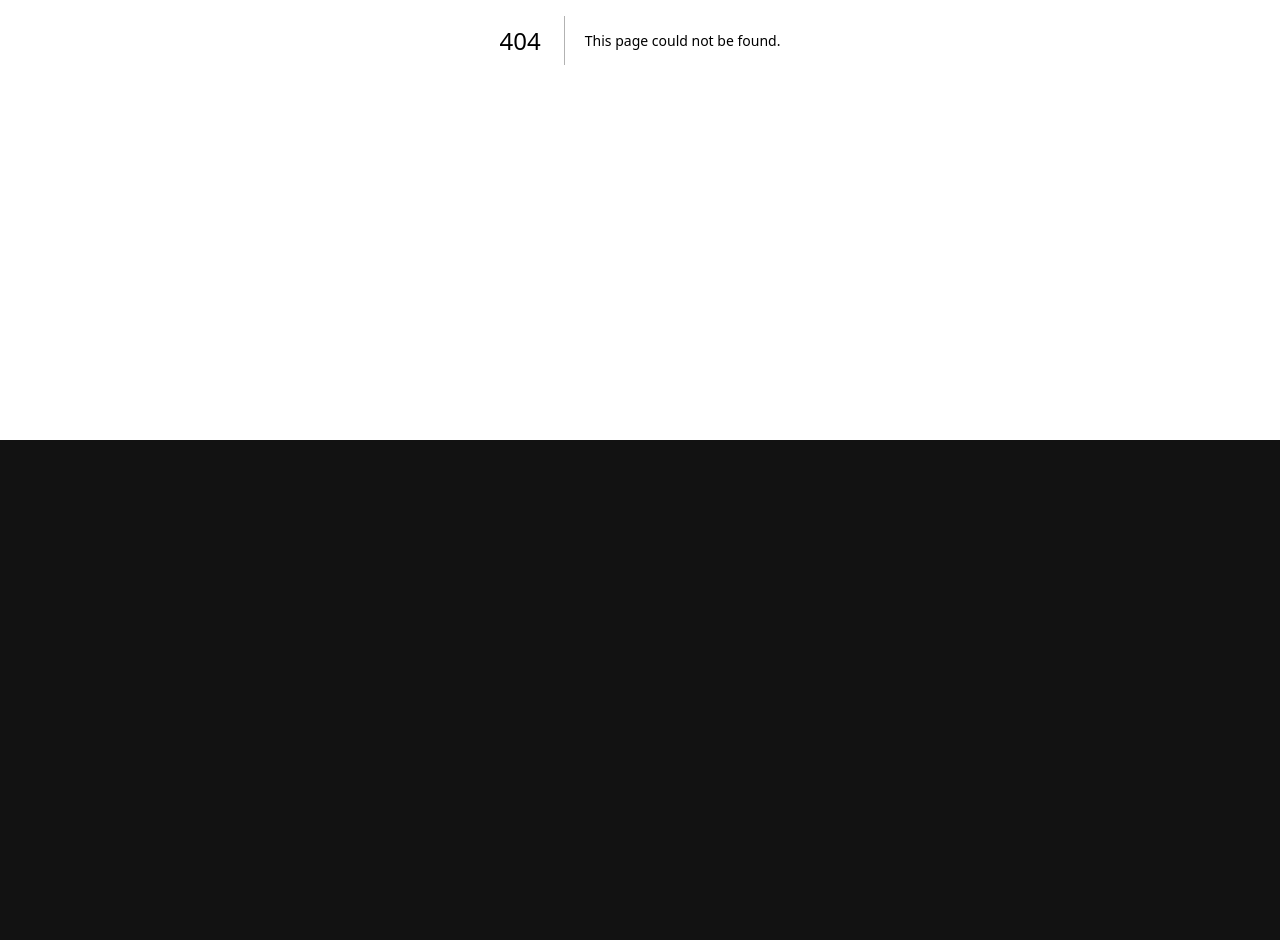
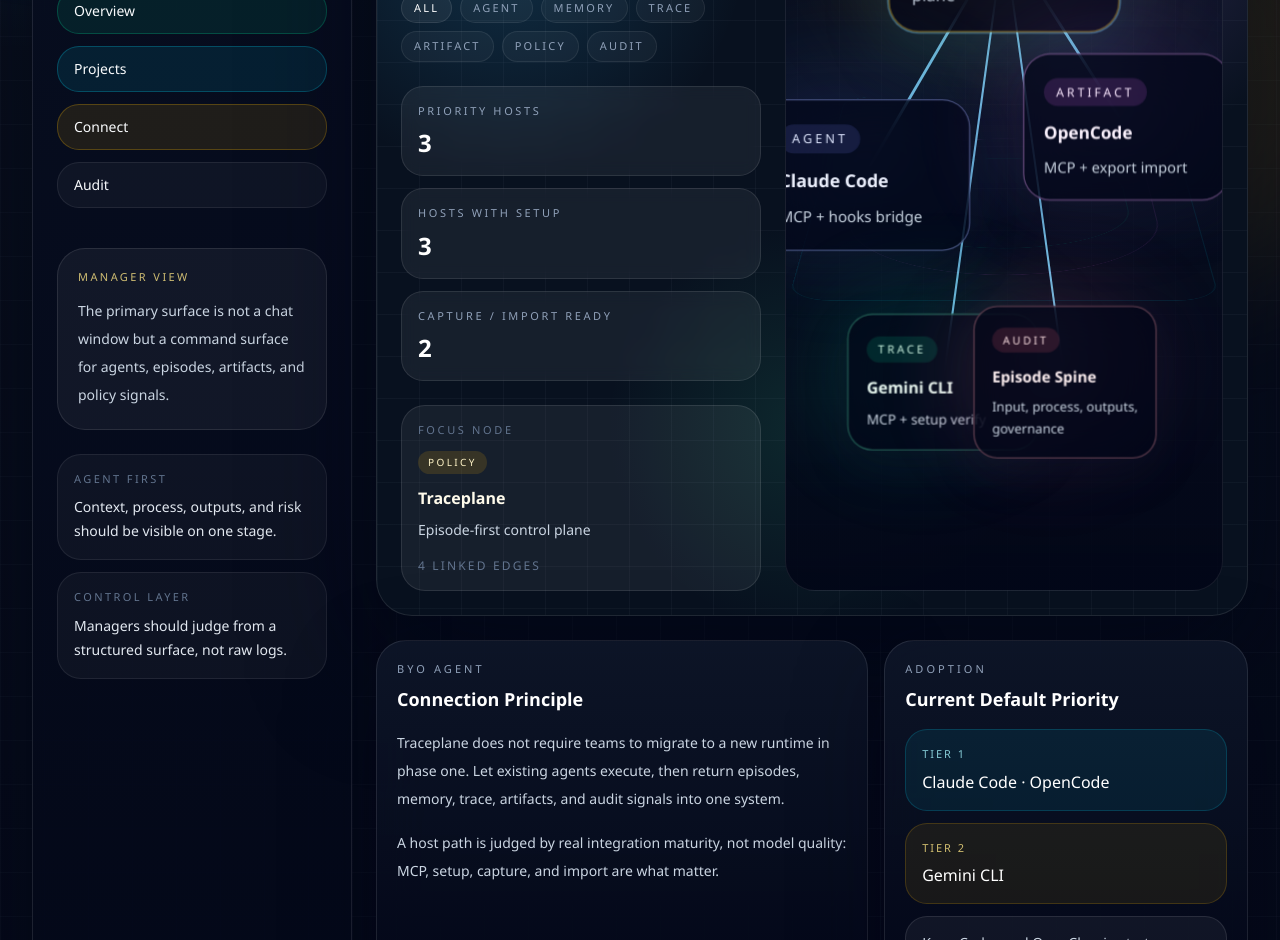
Before and after one commit to jaxxchen003/Traceplane, a Next.js app: page /en/connect in a window 1280 px wide. Before the commit this address had no page. Shown: the part 360-1300 px from the top of the page. Before the commit the page ends 800 px from the top, so only its background shows below. Built offline with nearby package versions, Linux system fonts and the light colour scheme.

Commit message:
Add host connect page to the demo UI

```diff
--- /dev/null
+++ b/app/[locale]/connect/page.tsx
@@ -0,0 +1,214 @@
+import { notFound } from "next/navigation";
+
+import { GraphTheater } from "@/components/graph-theater";
+import { Panel } from "@/components/panel";
+import { brand } from "@/lib/brand";
+import { getDictionary, isLocale } from "@/lib/i18n";
+
+const hostCards = [
+  {
+    id: "claude",
+    name: "Claude Code",
+    level: ["MCP", "Setup", "Capture"],
+    setup: "npm run claude:setup -- q2-customer-pulse research-agent",
+    verify: "npm run claude:verify",
+    quickstart: "docs/claude-quickstart.md",
+    tone: "agent" as const
+  },
+  {
+    id: "opencode",
+    name: "OpenCode",
+    level: ["MCP", "Setup", "Import"],
+    setup: "npm run opencode:setup",
+    verify: "npm run opencode:verify",
+    quickstart: "docs/opencode-quickstart.md",
+    tone: "artifact" as const
+  },
+  {
+    id: "gemini",
+    name: "Gemini CLI",
+    level: ["MCP", "Setup"],
+    setup: "npm run gemini:setup",
+    verify: "npm run gemini:verify",
+    quickstart: "docs/gemini-quickstart.md",
+    tone: "trace" as const
+  }
+];
+
+export default async function ConnectPage({
+  params
+}: {
+  params: Promise<{ locale: string }>;
+}) {
+  const { locale } = await params;
+  if (!isLocale(locale)) notFound();
+
+  const dict = getDictionary(locale);
+  const nodes = [
+    {
+      id: "traceplane-core",
+      label: brand.name,
+      meta: locale === "zh" ? "Episode-first control plane" : "Episode-first control plane",
+      x: 50,
+      y: 18,
+      z: 0.96,
+      tone: "policy" as const
+    },
+    {
+      id: "claude-host",
+      label: "Claude Code",
+      meta: locale === "zh" ? "MCP + hooks bridge" : "MCP + hooks bridge",
+      x: 18,
+      y: 48,
+      z: 0.78,
+      tone: "agent" as const
+    },
+    {
+      id: "opencode-host",
+      label: "OpenCode",
+      meta: locale === "zh" ? "MCP + export import" : "MCP + export import",
+      x: 78,
+      y: 42,
+      z: 0.72,
+      tone: "artifact" as const
+    },
+    {
+      id: "gemini-host",
+      label: "Gemini CLI",
+      meta: locale === "zh" ? "MCP + setup verify" : "MCP + setup verify",
+      x: 36,
+      y: 74,
+      z: 0.58,
+      tone: "trace" as const
+    },
+    {
+      id: "episode-spine",
+      label: locale === "zh" ? "Episode Spine" : "Episode Spine",
+      meta: locale === "zh" ? "输入、过程、产物、治理" : "Input, process, outputs, governance",
+      x: 64,
+      y: 74,
+      z: 0.5,
+      tone: "audit" as const
+    }
+  ];
+  const edges = [
+    { from: "claude-host", to: "traceplane-core", emphasis: "strong" as const },
+    { from: "opencode-host", to: "traceplane-core", emphasis: "strong" as const },
+    { from: "gemini-host", to: "traceplane-core", emphasis: "soft" as const },
+    { from: "traceplane-core", to: "episode-spine", emphasis: "strong" as const }
+  ];
+
+  return (
+    <div className="space-y-6">
+      <GraphTheater
+        title={locale === "zh" ? "Connect Traceplane" : "Connect Traceplane"}
+        subtitle={
+          locale === "zh"
+            ? "第一阶段不要替换用户已有 Agent，而是先把 Claude Code、OpenCode、Gemini CLI 的工作证据链接入同一条 Episode 主线。"
+            : "Do not replace existing agents in phase one. Connect Claude Code, OpenCode, and Gemini CLI into the same episode spine first."
+        }
+        nodes={nodes}
+        edges={edges}
+        stats={[
+          { label: locale === "zh" ? "优先 Host" : "Priority hosts", value: "3" },
+          { label: locale === "zh" ? "已具备 Setup" : "Hosts with setup", value: "3" },
+          { label: locale === "zh" ? "已具备 Capture/Import" : "Capture / import ready", value: "2" }
+        ]}
+      />
+
+      <section className="grid gap-4 xl:grid-cols-[1.15fr_0.85fr]">
+        <Panel
+          title={locale === "zh" ? "接入原则" : "Connection Principle"}
+          eyebrow="BYO Agent"
+        >
+          <div className="space-y-4 text-sm leading-7 text-slate-300">
+            <p>
+              {locale === "zh"
+                ? "Traceplane 当前不要求团队迁移到新的 runtime。第一阶段先让主流 Agent 继续负责执行，再把 episode、memory、trace、artifact 和 audit 沉淀回同一个系统。"
+                : "Traceplane does not require teams to migrate to a new runtime in phase one. Let existing agents execute, then return episodes, memory, trace, artifacts, and audit signals into one system."}
+            </p>
+            <p>
+              {locale === "zh"
+                ? "判断一条 host 路线是否成熟，不看模型强弱，而看它是否已经具备 MCP、setup、capture 或 import 这些实际可落地的接入层。"
+                : "A host path is judged by real integration maturity, not model quality: MCP, setup, capture, and import are what matter."}
+            </p>
+          </div>
+        </Panel>
+
+        <Panel
+          title={locale === "zh" ? "当前默认优先级" : "Current Default Priority"}
+          eyebrow="Adoption"
+        >
+          <div className="space-y-3 text-sm text-slate-300">
+            <div className="rounded-[22px] border border-cyan-400/18 bg-cyan-400/8 px-4 py-4">
+              <div className="text-[11px] uppercase tracking-[0.18em] text-cyan-200/80">
+                {locale === "zh" ? "第一优先" : "Tier 1"}
+              </div>
+              <div className="mt-2 text-base font-medium text-white">Claude Code · OpenCode</div>
+            </div>
+            <div className="rounded-[22px] border border-amber-400/18 bg-amber-400/8 px-4 py-4">
+              <div className="text-[11px] uppercase tracking-[0.18em] text-amber-200/80">
+                {locale === "zh" ? "第二优先" : "Tier 2"}
+              </div>
+              <div className="mt-2 text-base font-medium text-white">Gemini CLI</div>
+            </div>
+            <div className="rounded-[22px] border border-white/10 bg-white/5 px-4 py-4 text-slate-300">
+              {locale === "zh"
+                ? "Codex 和 OpenClaw 继续保留在策略层，但当前先不承诺同等深度的 host 级接入。"
+                : "Keep Codex and OpenClaw in strategy scope, but do not promise the same host-level depth yet."}
+            </div>
+          </div>
+        </Panel>
+      </section>
+
+      <Panel title={locale === "zh" ? "Host Setup Matrix" : "Host Setup Matrix"} eyebrow={dict.nav.connect}>
+        <div className="grid gap-4 xl:grid-cols-3">
+          {hostCards.map((host) => (
+            <div
+              key={host.id}
+              className="rounded-[28px] border border-white/10 bg-white/5 px-5 py-5"
+            >
+              <div className="flex items-start justify-between gap-4">
+                <div>
+                  <h2 className="text-xl font-semibold text-white">{host.name}</h2>
+                  <div className="mt-3 flex flex-wrap gap-2">
+                    {host.level.map((tag) => (
+                      <span
+                        key={tag}
+                        className="rounded-full border border-white/10 bg-white/8 px-3 py-1 text-[11px] uppercase tracking-[0.16em] text-slate-200"
+                      >
+                        {tag}
+                      </span>
+                    ))}
+                  </div>
+                </div>
+              </div>
+
+              <div className="mt-5 space-y-4 text-sm text-slate-300">
+                <div>
+                  <div className="mb-2 text-[11px] uppercase tracking-[0.18em] text-slate-500">
+                    {locale === "zh" ? "Setup" : "Setup"}
+                  </div>
+                  <pre className="overflow-x-auto rounded-[20px] border border-white/10 bg-slate-950/70 px-4 py-3 text-xs text-slate-100">
+                    <code>{host.setup}</code>
+                  </pre>
+                </div>
+                <div>
+                  <div className="mb-2 text-[11px] uppercase tracking-[0.18em] text-slate-500">
+                    {locale === "zh" ? "Verify" : "Verify"}
+                  </div>
+                  <pre className="overflow-x-auto rounded-[20px] border border-white/10 bg-slate-950/70 px-4 py-3 text-xs text-slate-100">
+                    <code>{host.verify}</code>
+                  </pre>
+                </div>
+                <div className="text-xs uppercase tracking-[0.16em] text-cyan-200/80">
+                  {locale === "zh" ? "Quickstart" : "Quickstart"}: {host.quickstart}
+                </div>
+              </div>
+            </div>
+          ))}
+        </div>
+      </Panel>
+    </div>
+  );
+}
--- a/components/app-shell.tsx
+++ b/components/app-shell.tsx
@@ -54,6 +54,12 @@
               className="block rounded-[22px] border border-cyan-400/25 bg-cyan-400/10 px-4 py-3 text-sm text-cyan-50 transition hover:border-cyan-300/40 hover:bg-cyan-400/14"
             >
               {dict.nav.projects}
+            </Link>
+            <Link
+              href={`/${locale}/connect`}
+              className="block rounded-[22px] border border-amber-400/25 bg-amber-400/10 px-4 py-3 text-sm text-amber-50 transition hover:border-amber-300/40 hover:bg-amber-400/14"
+            >
+              {dict.nav.connect}
             </Link>
             <Link
               href={`/${locale}/audit`}
--- a/lib/i18n.ts
+++ b/lib/i18n.ts
@@ -14,6 +14,7 @@
   nav: {
     dashboard: string;
     projects: string;
+    connect: string;
     audit: string;
   };
   common: {
@@ -149,7 +150,7 @@
 
 export const dictionary: Record<Locale, Dictionary> = {
   zh: {
-    nav: { dashboard: "总览", projects: "项目", audit: "审计" },
+    nav: { dashboard: "总览", projects: "项目", connect: "接入", audit: "审计" },
     common: {
       workspace: "工作区",
       search: "搜索",
@@ -298,7 +299,7 @@
     }
   },
   en: {
-    nav: { dashboard: "Overview", projects: "Projects", audit: "Audit" },
+    nav: { dashboard: "Overview", projects: "Projects", connect: "Connect", audit: "Audit" },
     common: {
       workspace: "Workspace",
       search: "Search",
```
